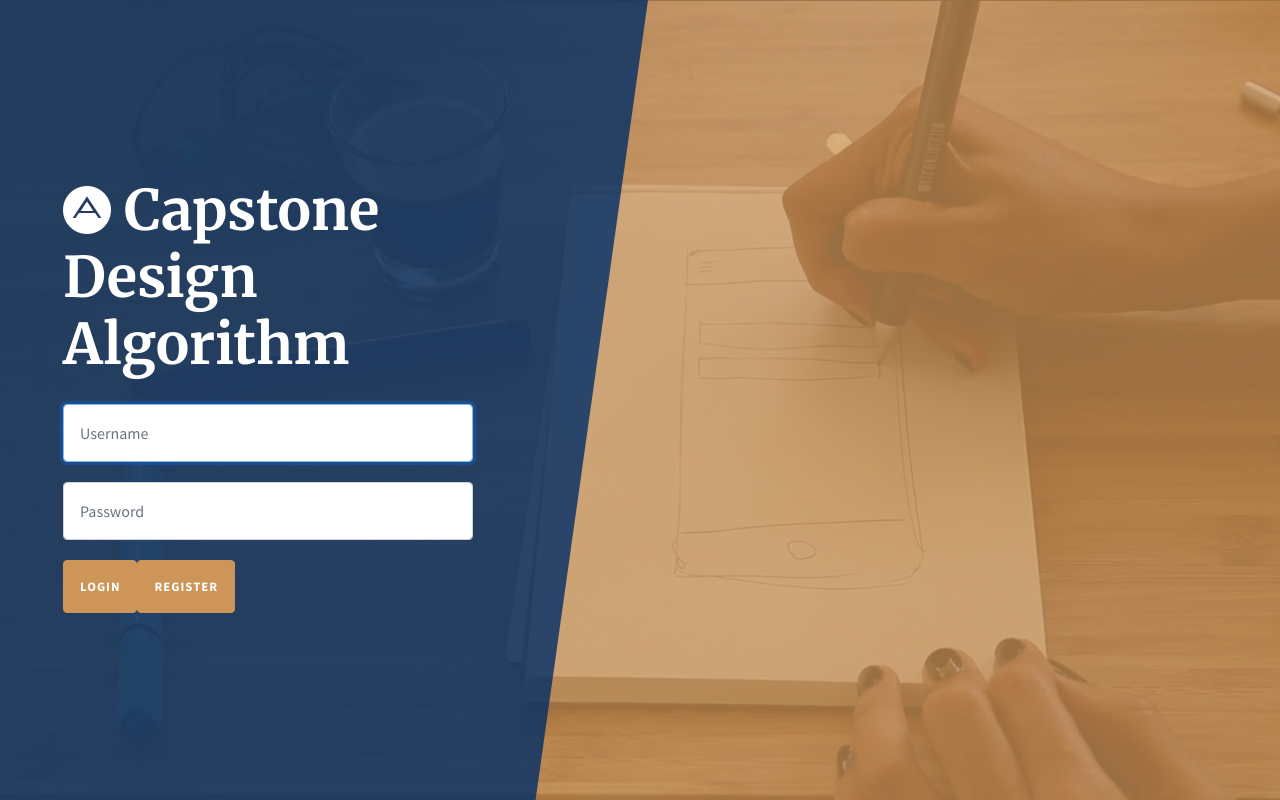
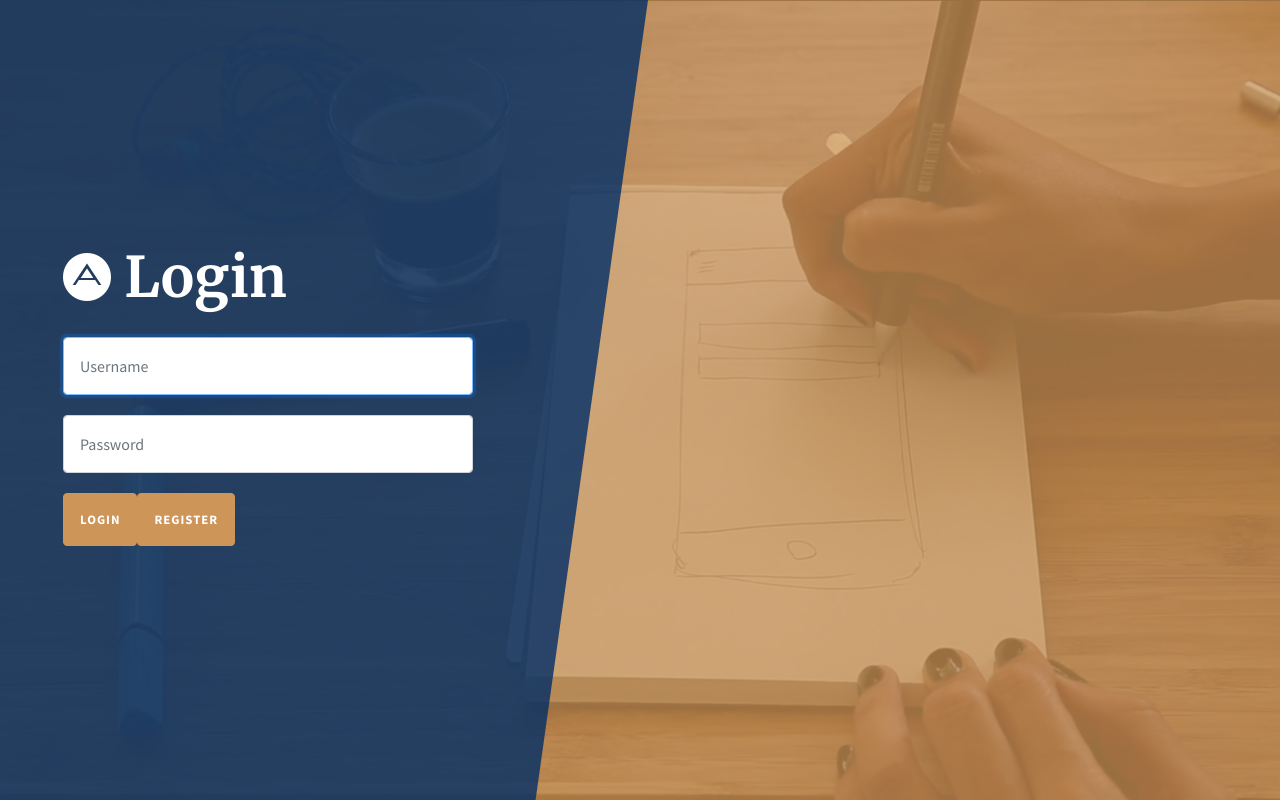
Before and after one commit to siegewallace06/fingerprint-php-native, a PHP site: page /website/ in a window 1280 px wide. Run offline with PHP 8.4, Linux system fonts and the light colour scheme.

Commit message:
Edit Login Page

```diff
--- a/index.php
+++ b/index.php
@@ -29,7 +29,7 @@
       <div class="row h-100">
         <div class="col-12 my-auto">
           <div class="masthead-content text-white py-5 py-md-0">
-            <h1 class="mb-3"><i class="fa fa-adn"></i> Capstone Design Algorithm</h1>
+            <h1 class="mb-3"><i class="fa fa-adn"></i> Login</h1>
             <form method='post' action="login.php">
               <div class="input-group input-group-newsletter" style="padding:10px 0;">
                 <input type="text" name="username" class="form-control" placeholder="Username" aria-label="Username" aria-describedby="basic-addon" required autofocus>
```
